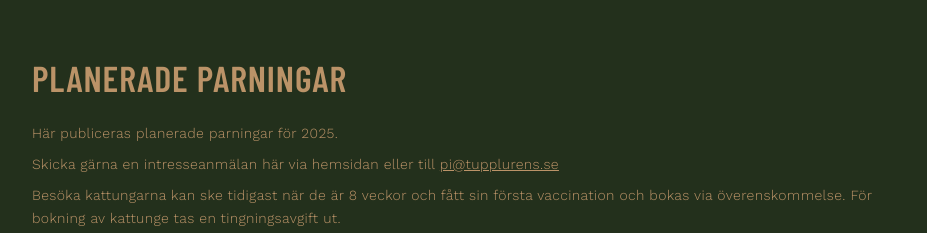
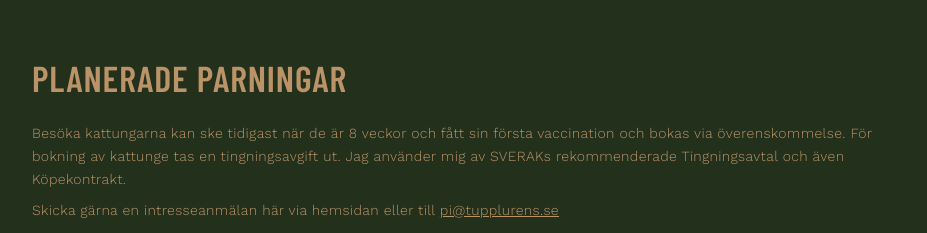
Before and after one commit to swartbergs/at-heart-somali, a React (Vite) app: page /planer in a window 1280 px wide. Shown: the part 880-1113 px from the top of the page, without its empty margins (176-1103 px from the left). Built offline with nearby package versions, Linux system fonts and the light colour scheme; the HTML template or start-up script is replaced by a standard one.

Commit message:
Visual edit in Lovable

```diff
--- a/src/pages/Planer.tsx
+++ b/src/pages/Planer.tsx
@@ -29,7 +29,7 @@ const Planer = () => {
 
             {/* Intro Text */}
             <div className="text-brand-gold font-body font-light leading-snug text-sm md:text-base mb-12 space-y-2">
-              <p>Här publiceras planerade parningar för 2025.</p>
+              <p>Besöka kattungarna kan ske tidigast när de är 8 veckor och fått sin första vaccination och bokas via överenskommelse. För bokning av kattunge tas en tingningsavgift ut. Jag använder mig av SVERAKs rekommenderade Tingningsavtal och även Köpekontrakt.</p>
               <p>
                 Skicka gärna en intresseanmälan här via hemsidan eller till{" "}
                 <a href="mailto:pi@tupplurens.se" className="underline hover:text-brand-gold/80">
```
